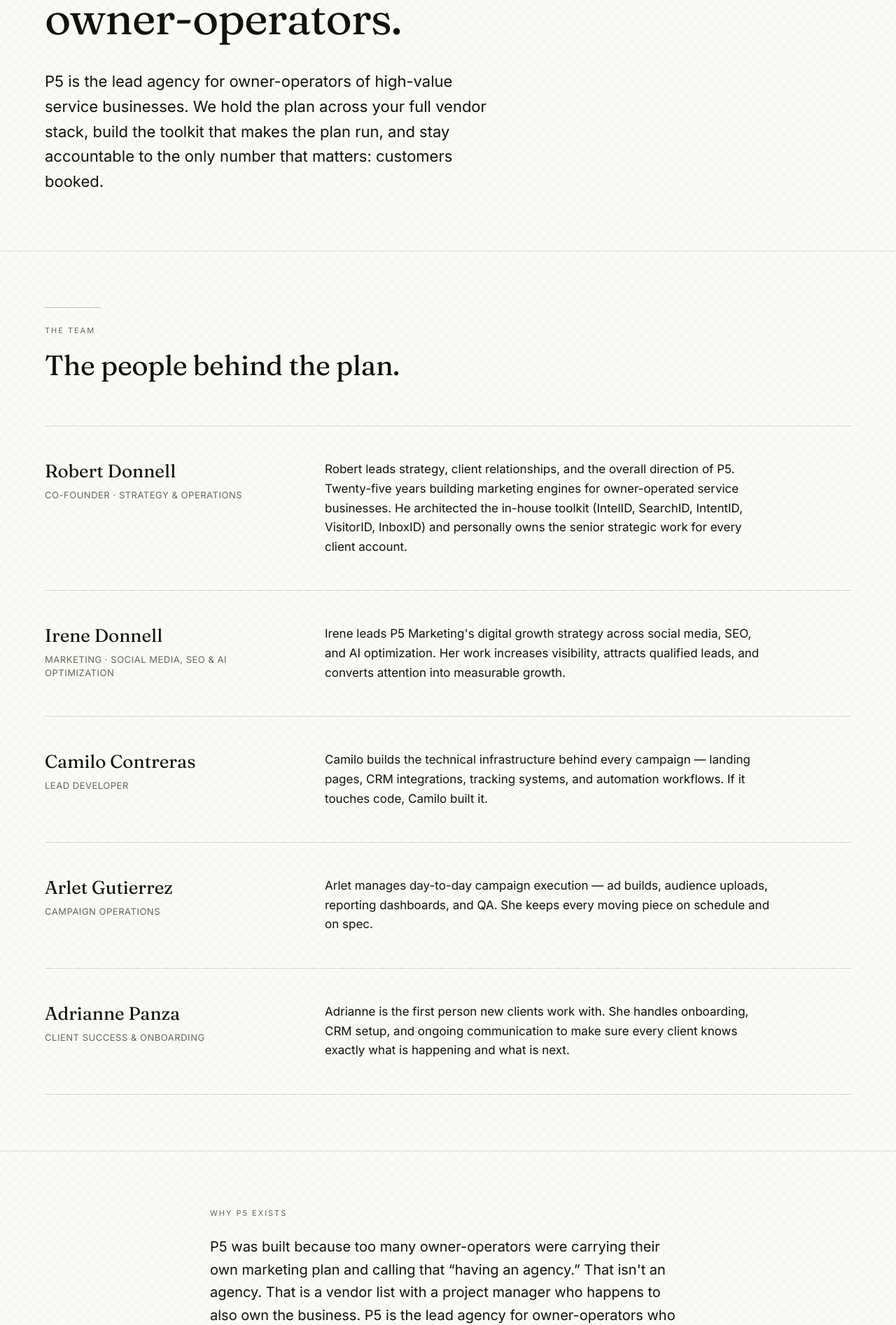
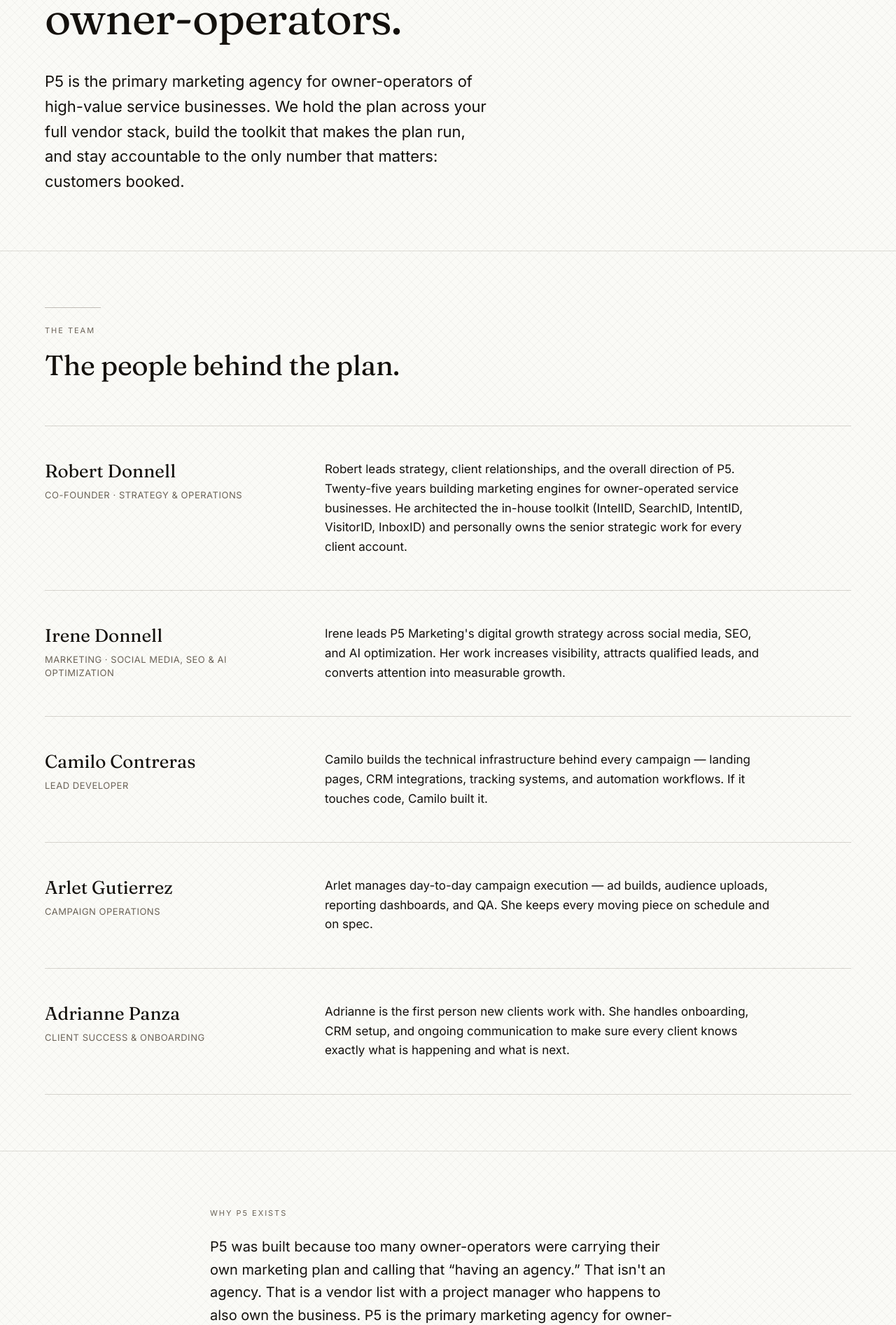
Before and after one commit to rldonnell/p5-website, a Next.js app: page /about in a window 1280 px wide. Shown: the part 367-2260 px from the top of the page at 70% size. Built offline with nearby package versions, Linux system fonts and the light colour scheme.

Commit message:
Replace 'lead agency' with 'primary marketing agency' sitewide

```diff
--- a/app/about/page.tsx
+++ b/app/about/page.tsx
@@ -6,7 +6,7 @@ import ButtonLink from "@/components/ButtonLink";
 export const metadata: Metadata = {
   title: "About  |  P5 Marketing",
   description:
-    "P5 is the lead agency for owner-operators of high-value service businesses. A senior team with twenty-five years building marketing engines for businesses where one customer is worth $10K and up.",
+    "P5 is the primary marketing agency for owner-operators of high-value service businesses. A senior team with twenty-five years building marketing engines for businesses where one customer is worth $10K and up.",
   alternates: { canonical: "/about/" },
 };
 
@@ -64,7 +64,7 @@ export default function AboutPage() {
             Twenty-five years. One job: run the marketing for owner-operators.
           </h1>
           <p className="text-ink leading-relaxed max-w-prose-tight text-[17px] md:text-[20px] lg:text-[22px]">
-            P5 is the lead agency for owner-operators of high-value service businesses. We hold the plan across your full vendor stack, build the toolkit that makes the plan run, and stay accountable to the only number that matters: customers booked.
+            P5 is the primary marketing agency for owner-operators of high-value service businesses. We hold the plan across your full vendor stack, build the toolkit that makes the plan run, and stay accountable to the only number that matters: customers booked.
           </p>
         </section>
 
@@ -123,7 +123,7 @@ export default function AboutPage() {
               id="about-manifesto"
               className="text-ink leading-relaxed text-[18px] md:text-[20px] mb-16 md:mb-20"
             >
-              P5 was built because too many owner-operators were carrying their own marketing plan and calling that &ldquo;having an agency.&rdquo; That isn&apos;t an agency. That is a vendor list with a project manager who happens to also own the business. P5 is the lead agency for owner-operators who want one accountable plan instead of six disconnected vendors.
+              P5 was built because too many owner-operators were carrying their own marketing plan and calling that &ldquo;having an agency.&rdquo; That isn&apos;t an agency. That is a vendor list with a project manager who happens to also own the business. P5 is the primary marketing agency for owner-operators who want one accountable plan instead of six disconnected vendors.
             </p>
             <p className="font-display font-normal text-ink leading-[1.1] tracking-[-0.01em] text-[28px] md:text-[36px] lg:text-[44px]">
               One plan. One agency. One accountable team.
--- a/app/layout.tsx
+++ b/app/layout.tsx
@@ -17,11 +17,11 @@ const inter = Inter({
 });
 
 export const metadata: Metadata = {
-  title: "P5  |  The lead agency for high-value service businesses",
+  title: "P5  |  The primary marketing agency for high-value service businesses",
   description:
-    "P5 is the lead agency for owner-operators of high-value service businesses, $1M to $5M in revenue, where one customer is worth $10K and up and the buying journey takes weeks. We hold the marketing plan, coordinate paid, ads, PR, and content, bridge to sales, and measure the whole program with visitor identification and attribution.",
+    "P5 is the primary marketing agency for owner-operators of high-value service businesses, $1M to $5M in revenue, where one customer is worth $10K and up and the buying journey takes weeks. We hold the marketing plan, coordinate paid, ads, PR, and content, bridge to sales, and measure the whole program with visitor identification and attribution.",
   openGraph: {
-    title: "P5  |  One accountable lead agency, not another vendor",
+    title: "P5  |  One accountable primary agency, not another vendor",
     description:
       "For owner-operators of high-value service businesses where one customer is worth $10K+ and the buying journey takes weeks.",
     type: "website",
--- a/app/markets/page.tsx
+++ b/app/markets/page.tsx
@@ -7,7 +7,7 @@ import ButtonLink from "@/components/ButtonLink";
 export const metadata: Metadata = {
   title: "Who We Work With  |  P5 Marketing",
   description:
-    "P5 is the lead agency for owner-operators of high-value service businesses, $1M to $5M in revenue, where one customer is worth $10K and up and the buying journey takes weeks.",
+    "P5 is the primary marketing agency for owner-operators of high-value service businesses, $1M to $5M in revenue, where one customer is worth $10K and up and the buying journey takes weeks.",
   alternates: { canonical: "/markets/" },
   openGraph: {
     title: "Who We Work With  |  P5 Marketing",
@@ -82,7 +82,7 @@ export default function MarketsPage() {
             Your industry doesn&apos;t matter. Your economics do.
           </h1>
           <p className="text-ink leading-relaxed max-w-prose-tight text-[17px] md:text-[20px] lg:text-[22px]">
-            P5 is the lead agency for owner-operators where one new customer pays for the engagement many times over.
+            P5 is the primary marketing agency for owner-operators where one new customer pays for the engagement many times over.
           </p>
         </section>
 
@@ -131,7 +131,7 @@ export default function MarketsPage() {
               And working together looks like this
             </p>
             <p className="text-ink leading-relaxed text-[17px] md:text-[19px] max-w-[68ch]">
-              As your lead agency, P5 defines the ideal customer profile (ICP), writes the plan that ties together paid media, Google Ads, public relations, web, and the SEO and GEO content P5 ships, and measures the whole program continuously with anonymous website visitor identification and traffic attribution. The plan is the through line across every vendor in your stack.
+              As your primary marketing agency, P5 defines the ideal customer profile (ICP), writes the plan that ties together paid media, Google Ads, public relations, web, and the SEO and GEO content P5 ships, and measures the whole program continuously with anonymous website visitor identification and traffic attribution. The plan is the through line across every vendor in your stack.
             </p>
           </div>
         </section>
--- a/app/the-id-suite/inboxid/page.tsx
+++ b/app/the-id-suite/inboxid/page.tsx
@@ -62,7 +62,7 @@ export default function InboxIdPage() {
           className="max-w-site mx-auto px-6 md:px-12 lg:px-16 py-12 md:py-16 lg:py-20 border-t border-taupe/20"
         >
           <div className="max-w-[68ch]">
-            <p className="text-[11px] tracking-eyebrow uppercase text-taupe mb-5">How the lead agency uses it</p>
+            <p className="text-[11px] tracking-eyebrow uppercase text-taupe mb-5">How the primary agency uses it</p>
             <h2
               id="inboxid-how-heading"
               className="font-display font-normal text-ink leading-[1.1] tracking-[-0.01em] text-[28px] md:text-[36px] mb-8"
--- a/app/the-id-suite/intelid/page.tsx
+++ b/app/the-id-suite/intelid/page.tsx
@@ -62,7 +62,7 @@ export default function IntelIdPage() {
           className="max-w-site mx-auto px-6 md:px-12 lg:px-16 py-12 md:py-16 lg:py-20 border-t border-taupe/20"
         >
           <div className="max-w-[68ch]">
-            <p className="text-[11px] tracking-eyebrow uppercase text-taupe mb-5">How the lead agency uses it</p>
+            <p className="text-[11px] tracking-eyebrow uppercase text-taupe mb-5">How the primary agency uses it</p>
             <h2
               id="intelid-how-heading"
               className="font-display font-normal text-ink leading-[1.1] tracking-[-0.01em] text-[28px] md:text-[36px] mb-8"
--- a/app/the-id-suite/intentid/page.tsx
+++ b/app/the-id-suite/intentid/page.tsx
@@ -62,7 +62,7 @@ export default function IntentIdPage() {
           className="max-w-site mx-auto px-6 md:px-12 lg:px-16 py-12 md:py-16 lg:py-20 border-t border-taupe/20"
         >
           <div className="max-w-[68ch]">
-            <p className="text-[11px] tracking-eyebrow uppercase text-taupe mb-5">How the lead agency uses it</p>
+            <p className="text-[11px] tracking-eyebrow uppercase text-taupe mb-5">How the primary agency uses it</p>
             <h2
               id="intentid-how-heading"
               className="font-display font-normal text-ink leading-[1.1] tracking-[-0.01em] text-[28px] md:text-[36px] mb-8"
--- a/app/the-id-suite/page.tsx
+++ b/app/the-id-suite/page.tsx
@@ -118,7 +118,7 @@ export default function IdSuitePage() {
             The toolkit we built to run the work.
           </h1>
           <p className="text-ink leading-relaxed max-w-prose-tight text-[17px] md:text-[20px] lg:text-[22px]">
-            Five tools. Three intelligence and identification layers. Two execution layers. All of them in service of one written plan and one accountable lead agency.
+            Five tools. Three intelligence and identification layers. Two execution layers. All of them in service of one written plan and one accountable primary agency.
           </p>
         </section>
 
@@ -140,7 +140,7 @@ export default function IdSuitePage() {
             </h2>
             <div className="space-y-5 text-ink text-[17px] md:text-[19px] leading-relaxed">
               <p>
-                A lead agency cannot hold the plan across paid, ads, PR, web, and content without seeing what every piece is doing in real time. The off-the-shelf tooling for that work was either too narrow, too expensive, or too detached from the actual marketing.
+                A primary marketing agency cannot hold the plan across paid, ads, PR, web, and content without seeing what every piece is doing in real time. The off-the-shelf tooling for that work was either too narrow, too expensive, or too detached from the actual marketing.
               </p>
               <p>
                 So P5 built its own. The toolkit below is the engine under every P5 engagement. It is not a product line for sale separately. It is what makes the lead-agency model run.
--- a/app/the-id-suite/seo-accelerator/page.tsx
+++ b/app/the-id-suite/seo-accelerator/page.tsx
@@ -66,7 +66,7 @@ export default function SearchIdPage() {
           className="max-w-site mx-auto px-6 md:px-12 lg:px-16 py-12 md:py-16 lg:py-20 border-t border-taupe/20"
         >
           <div className="max-w-[68ch]">
-            <p className="text-[11px] tracking-eyebrow uppercase text-taupe mb-5">How the lead agency uses it</p>
+            <p className="text-[11px] tracking-eyebrow uppercase text-taupe mb-5">How the primary agency uses it</p>
             <h2
               id="searchid-how-heading"
               className="font-display font-normal text-ink leading-[1.1] tracking-[-0.01em] text-[28px] md:text-[36px] mb-8"
--- a/app/the-id-suite/visitorid/page.tsx
+++ b/app/the-id-suite/visitorid/page.tsx
@@ -65,7 +65,7 @@ export default function VisitorIdPage() {
           className="max-w-site mx-auto px-6 md:px-12 lg:px-16 py-12 md:py-16 lg:py-20 border-t border-taupe/20"
         >
           <div className="max-w-[68ch]">
-            <p className="text-[11px] tracking-eyebrow uppercase text-taupe mb-5">How the lead agency uses it</p>
+            <p className="text-[11px] tracking-eyebrow uppercase text-taupe mb-5">How the primary agency uses it</p>
             <h2
               id="visitorid-how-heading"
               className="font-display font-normal text-ink leading-[1.1] tracking-[-0.01em] text-[28px] md:text-[36px] mb-8"
--- a/components/sections/Footer.tsx
+++ b/components/sections/Footer.tsx
@@ -8,7 +8,7 @@ export default function Footer() {
     <footer id="contact" className="bg-bone-deep border-t border-taupe/25">
       <div className="max-w-site mx-auto px-6 md:px-12 lg:px-16 pt-14 md:pt-20 pb-10">
         <p className="font-display font-normal text-ink leading-[1.2] tracking-[-0.005em] text-[22px] md:text-[26px] lg:text-[28px] max-w-[680px] mb-20 md:mb-24">
-          The lead agency for owner-operators of high-value service businesses.
+          The primary marketing agency for owner-operators of high-value service businesses.
         </p>
 
         <div className="grid grid-cols-1 md:grid-cols-12 gap-12 md:gap-8 lg:gap-12">
--- a/components/sections/Hero.tsx
+++ b/components/sections/Hero.tsx
@@ -9,7 +9,7 @@ export default function Hero() {
       className="max-w-site mx-auto px-6 md:px-12 lg:px-16 pt-8 md:pt-10 lg:pt-14 pb-12 md:pb-14 lg:pb-20"
     >
       <p className="text-[11px] tracking-eyebrow uppercase text-taupe mb-10 md:mb-14">
-        The lead agency for owner-operated high-value service businesses
+        The primary marketing agency for owner-operated high-value service businesses
       </p>
 
       <h1
--- a/components/sections/Manifesto.tsx
+++ b/components/sections/Manifesto.tsx
@@ -13,7 +13,7 @@ export default function Manifesto() {
           id="manifesto-heading"
           className="text-ink leading-relaxed text-[18px] md:text-[20px] mb-16 md:mb-20"
         >
-          P5 was built because too many owner-operators were carrying their own marketing plan and calling that &ldquo;having an agency.&rdquo; That isn&apos;t an agency. That is a vendor list with a project manager who happens to also own the business. P5 is the lead agency for owner-operators who want one accountable plan instead of six disconnected vendors.
+          P5 was built because too many owner-operators were carrying their own marketing plan and calling that &ldquo;having an agency.&rdquo; That isn&apos;t an agency. That is a vendor list with a project manager who happens to also own the business. P5 is the primary marketing agency for owner-operators who want one accountable plan instead of six disconnected vendors.
         </p>
         <p className="font-display font-normal text-ink leading-[1.05] tracking-[-0.02em] text-[36px] md:text-[52px] lg:text-[64px]">
           One plan. One agency. One accountable team.
```
Also changed, not shown: 1 other file (tests, documents, lock files or other folders).
